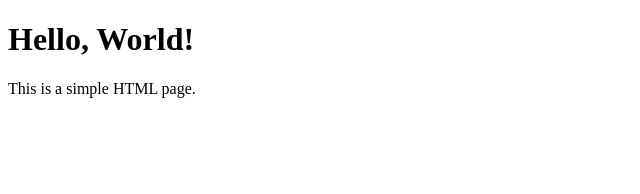
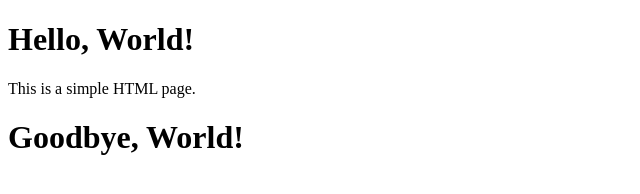
Before and after one commit to StefanDelgado/GithubDemo, a plain HTML site: page index.html in a window 1280 px wide. Shown: the whole page, without its empty margins (0-640 px from the left). Drawn offline with Linux system fonts and the light colour scheme.

Commit message:
added new line

```diff
--- a/index.html
+++ b/index.html
@@ -8,5 +8,6 @@
 <body>
     <h1>Hello, World!</h1>
     <p>This is a simple HTML page.</p>
+    <h1>Goodbye, World!</h1>
 </body>
 </html>
```
